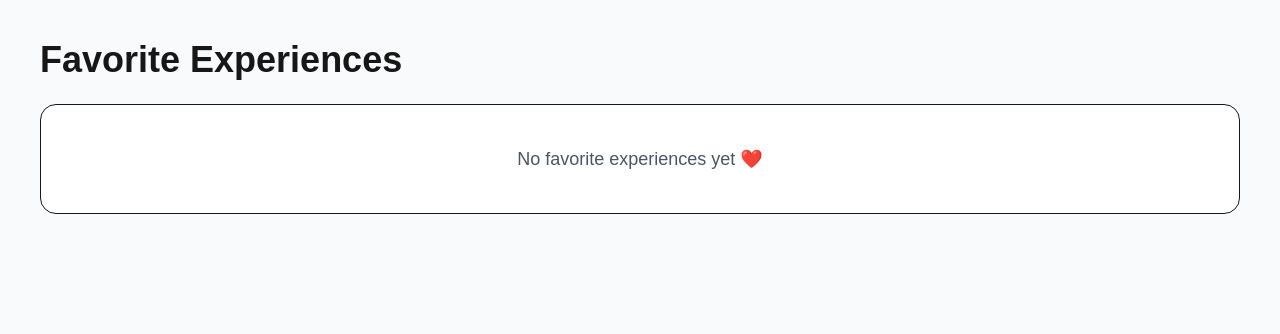
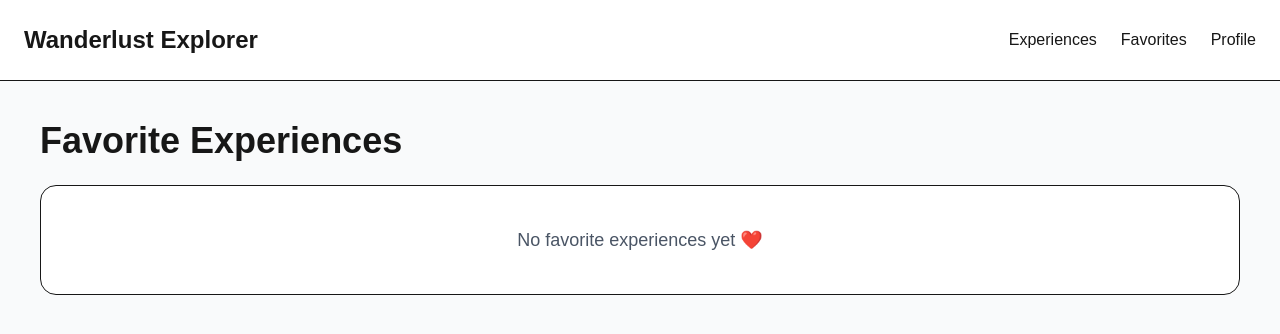
Before and after one commit to Itzidon/Wanderlust-Explorer-, a Next.js app in the folder wanderlust-explorer/: page /favorites in a window 1280 px wide. Shown: the top 334 px of the page. Built offline with nearby package versions, Linux system fonts and the light colour scheme.

Commit message:
Update layout.tsx

```diff
--- a/wanderlust-explorer/src/app/layout.tsx
+++ b/wanderlust-explorer/src/app/layout.tsx
@@ -1,33 +1,43 @@
-import type { Metadata } from "next";
-import { Geist, Geist_Mono } from "next/font/google";
-import "./globals.css";
+import type { Metadata } from "next"
+import { Geist, Geist_Mono } from "next/font/google"
+import Navbar from "@/components/Navbar"
+
+import "./globals.css"
 
 const geistSans = Geist({
   variable: "--font-geist-sans",
   subsets: ["latin"],
-});
+})
 
 const geistMono = Geist_Mono({
   variable: "--font-geist-mono",
   subsets: ["latin"],
-});
+})
 
 export const metadata: Metadata = {
-  title: "Create Next App",
-  description: "Generated by create next app",
-};
+  title: "Wanderlust Explorer",
+  description: "Travel experiences platform",
+}
 
 export default function RootLayout({
   children,
-}: Readonly<{
-  children: React.ReactNode;
-}>) {
+}: {
+  children: React.ReactNode
+}) {
   return (
     <html
       lang="en"
-      className={`${geistSans.variable} ${geistMono.variable} h-full antialiased`}
+      className={`${geistSans.variable} ${geistMono.variable}`}
     >
-      <body className="min-h-full flex flex-col">{children}</body>
+      <body className="min-h-screen bg-gray-50">
+
+        <Navbar />
+
+        <main className="flex-1">
+          {children}
+        </main>
+
+      </body>
     </html>
-  );
+  )
 }
```
